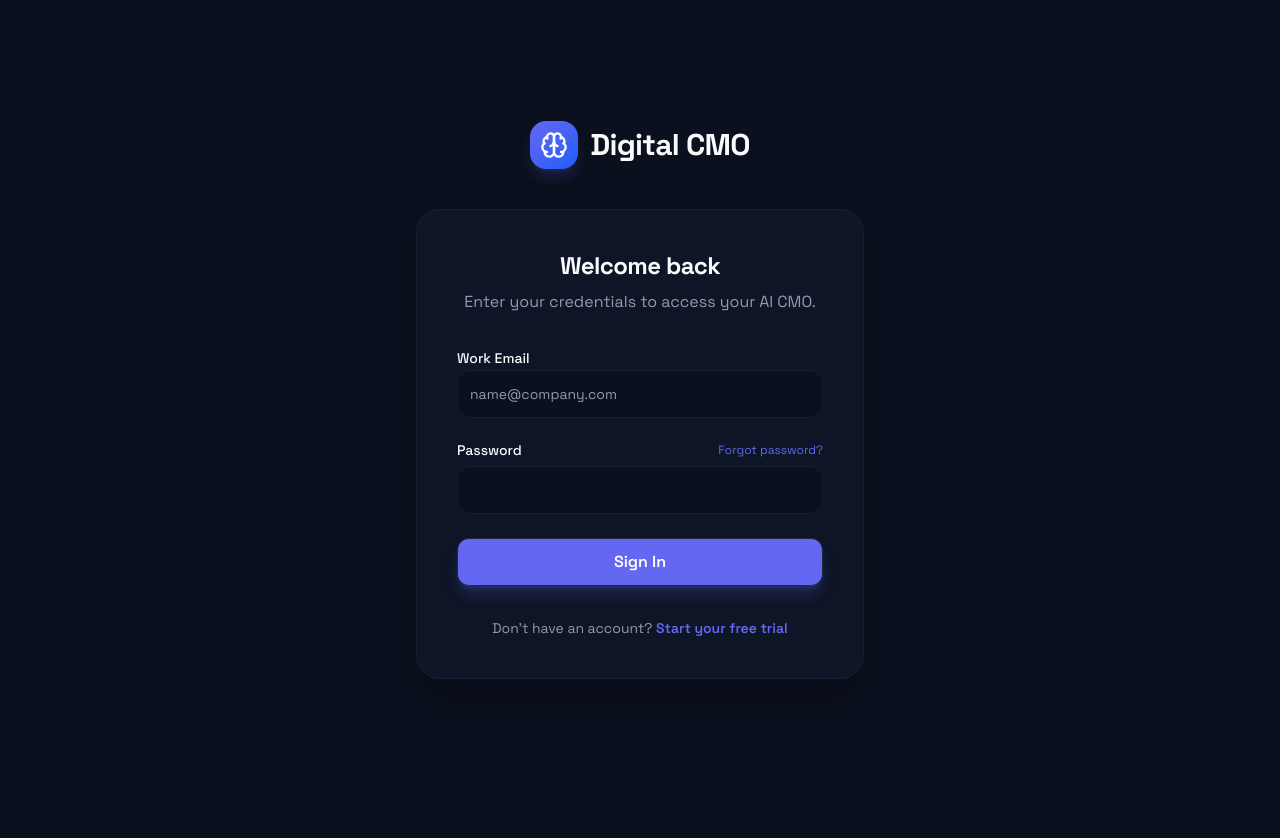
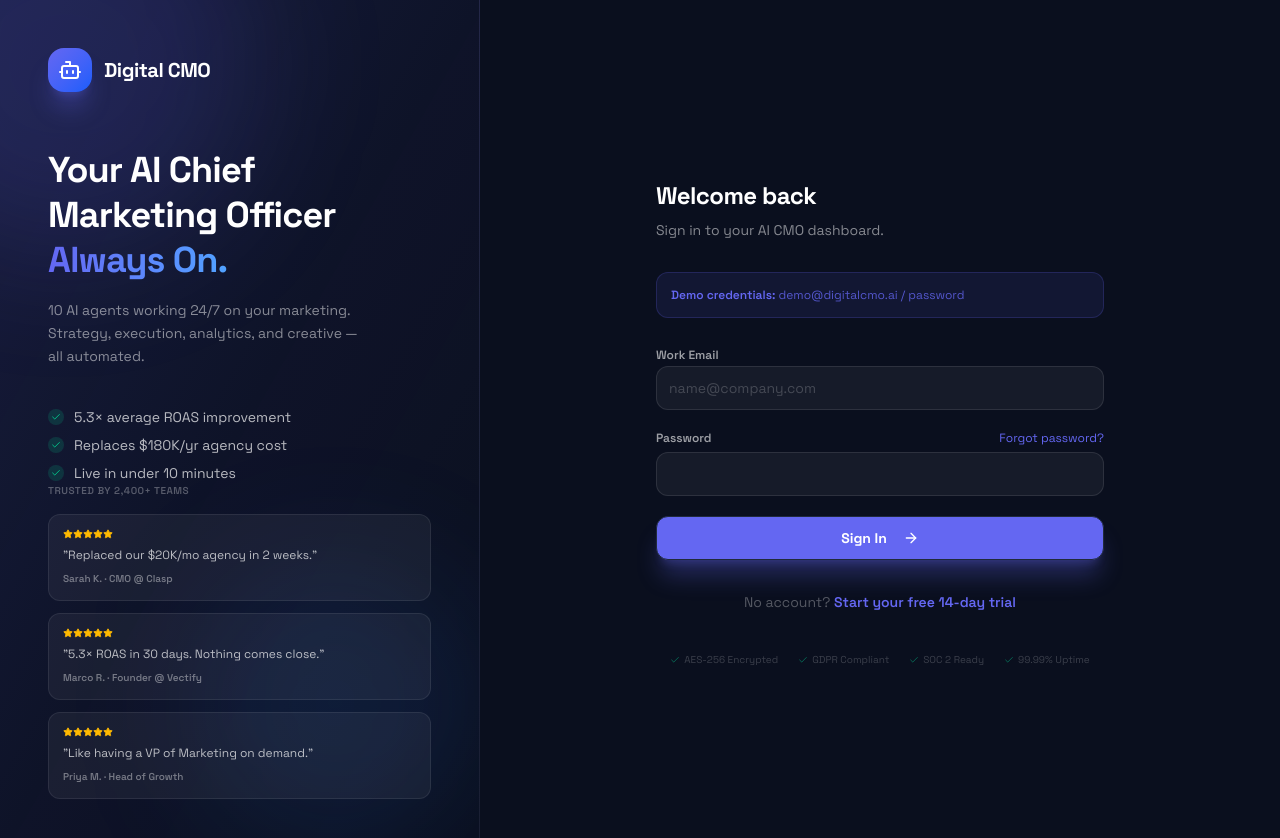
Before and after one commit to JakeDope777/digital-cmo-ai, a React (Vite) app in the folder frontend/: page /login in a window 1280 px wide. Shown: the top 838 px of the page. Before the commit the page ends 800 px from the top, so only its background shows below. Built offline with nearby package versions, Linux system fonts and the light colour scheme.

Commit message:
feat: investor-grade redesign — Login.tsx

```diff
--- a/frontend/src/pages/auth/Login.tsx
+++ b/frontend/src/pages/auth/Login.tsx
@@ -1,12 +1,17 @@
 import { useState } from "react";
 import { Link } from "wouter";
-import { Brain, ArrowRight, Loader2 } from "lucide-react";
+import { Bot, ArrowRight, Loader2, Check, Star } from "lucide-react";
 import { Button } from "@/components/ui/button";
 import { Input } from "@/components/ui/input";
 import { Label } from "@/components/ui/label";
-import { Card, CardContent } from "@/components/ui/card";
 import { useLogin } from "@/hooks/use-api";
 import { useToast } from "@/hooks/use-toast";
+
+const SOCIAL_PROOF = [
+  { name: "Sarah K.", role: "CMO @ Clasp", text: "Replaced our $20K/mo agency in 2 weeks." },
+  { name: "Marco R.", role: "Founder @ Vectify", text: "5.3× ROAS in 30 days. Nothing comes close." },
+  { name: "Priya M.", role: "Head of Growth", text: "Like having a VP of Marketing on demand." },
+];
 
 export function Login() {
   const [email, setEmail] = useState("");
@@ -19,65 +24,138 @@ export function Login() {
     try {
       await login.mutateAsync({ email, password });
       window.location.href = "/dashboard";
-    } catch (err) {
-      toast({ title: "Error", description: "Invalid credentials", variant: "destructive" });
+    } catch {
+      toast({ title: "Invalid credentials", description: "Try demo@digitalcmo.ai / password", variant: "destructive" });
     }
   };
 
   return (
-    <div className="min-h-screen bg-background flex flex-col justify-center items-center p-4 selection:bg-primary/30">
-      <Link href="/" className="flex items-center gap-3 mb-10 group">
-        <div className="w-12 h-12 bg-gradient-to-br from-primary to-blue-600 rounded-2xl flex items-center justify-center shadow-lg shadow-primary/20 group-hover:scale-105 transition-transform">
-          <Brain className="w-7 h-7 text-white" />
-        </div>
-        <span className="font-display font-bold text-3xl tracking-tight text-foreground">Digital CMO</span>
-      </Link>
+    <div className="min-h-screen bg-[#0a0f1e] flex overflow-hidden">
 
-      <Card className="w-full max-w-md bg-card/80 backdrop-blur-xl border-border/50 shadow-2xl rounded-3xl overflow-hidden">
-        <CardContent className="p-8 md:p-10">
-          <div className="mb-8 text-center">
-            <h1 className="text-2xl font-display font-bold text-foreground">Welcome back</h1>
-            <p className="text-muted-foreground mt-2">Enter your credentials to access your AI CMO.</p>
+      {/* Left panel — branding */}
+      <div className="hidden lg:flex w-[480px] flex-shrink-0 bg-gradient-to-br from-primary/15 via-primary/5 to-transparent border-r border-white/5 flex-col justify-between p-12 relative overflow-hidden">
+        {/* Decorative glow */}
+        <div className="absolute -top-32 -left-32 w-96 h-96 bg-primary/15 rounded-full blur-3xl pointer-events-none" />
+        <div className="absolute bottom-0 right-0 w-72 h-72 bg-blue-500/10 rounded-full blur-3xl pointer-events-none" />
+
+        <div className="relative z-10">
+          <div className="flex items-center gap-3 mb-14">
+            <div className="w-11 h-11 bg-gradient-to-br from-primary to-blue-600 rounded-2xl flex items-center justify-center shadow-xl shadow-primary/30">
+              <Bot className="w-6 h-6 text-white" />
+            </div>
+            <span className="font-display font-bold text-xl text-white tracking-tight">Digital CMO</span>
           </div>
 
-          <form onSubmit={handleSubmit} className="space-y-6">
-            <div className="space-y-2">
-              <Label htmlFor="email">Work Email</Label>
+          <h2 className="text-4xl font-display font-bold text-white leading-tight mb-4">
+            Your AI Chief<br />Marketing Officer<br />
+            <span className="text-transparent bg-clip-text bg-gradient-to-r from-primary to-blue-400">Always On.</span>
+          </h2>
+          <p className="text-white/50 text-sm leading-relaxed max-w-xs">
+            10 AI agents working 24/7 on your marketing. Strategy, execution, analytics, and creative — all automated.
+          </p>
+
+          <div className="mt-10 space-y-2">
+            {[
+              "5.3× average ROAS improvement",
+              "Replaces $180K/yr agency cost",
+              "Live in under 10 minutes",
+            ].map((f) => (
+              <div key={f} className="flex items-center gap-2.5 text-sm text-white/70">
+                <div className="w-4 h-4 rounded-full bg-emerald-400/15 flex items-center justify-center shrink-0">
+                  <Check className="w-2.5 h-2.5 text-emerald-400" />
+                </div>
+                {f}
+              </div>
+            ))}
+          </div>
+        </div>
+
+        {/* Testimonials */}
+        <div className="relative z-10 space-y-3">
+          <p className="text-[10px] font-semibold uppercase tracking-wider text-white/30 mb-4">Trusted by 2,400+ Teams</p>
+          {SOCIAL_PROOF.map((t) => (
+            <div key={t.name} className="bg-white/5 border border-white/8 rounded-xl p-3.5">
+              <div className="flex mb-2">
+                {[1,2,3,4,5].map(s => <Star key={s} className="w-2.5 h-2.5 text-amber-400 fill-amber-400" />)}
+              </div>
+              <p className="text-xs text-white/70 mb-2">"{t.text}"</p>
+              <p className="text-[10px] font-semibold text-white/40">{t.name} · {t.role}</p>
+            </div>
+          ))}
+        </div>
+      </div>
+
+      {/* Right panel — form */}
+      <div className="flex-1 flex items-center justify-center p-6">
+        <div className="w-full max-w-md">
+
+          {/* Mobile logo */}
+          <div className="flex items-center gap-3 mb-10 lg:hidden">
+            <div className="w-10 h-10 bg-gradient-to-br from-primary to-blue-600 rounded-2xl flex items-center justify-center shadow-xl shadow-primary/30">
+              <Bot className="w-5 h-5 text-white" />
+            </div>
+            <span className="font-display font-bold text-xl text-white">Digital CMO</span>
+          </div>
+
+          <div className="mb-8">
+            <h1 className="text-2xl font-display font-bold text-white">Welcome back</h1>
+            <p className="text-white/50 mt-2 text-sm">Sign in to your AI CMO dashboard.</p>
+          </div>
+
+          {/* Demo hint */}
+          <div className="mb-6 p-3.5 bg-primary/10 border border-primary/20 rounded-xl text-xs text-primary/80">
+            <span className="font-semibold text-primary">Demo credentials:</span> demo@digitalcmo.ai / password
+          </div>
+
+          <form onSubmit={handleSubmit} className="space-y-5">
+            <div className="space-y-1.5">
+              <Label className="text-xs font-semibold text-white/60">Work Email</Label>
               <Input
-                id="email"
                 type="email"
                 placeholder="name@company.com"
                 value={email}
                 onChange={e => setEmail(e.target.value)}
-                className="h-12 bg-background border-border/50 focus:border-primary focus:ring-primary/20 rounded-xl"
+                className="h-11 bg-white/5 border-white/10 text-white placeholder:text-white/20 focus:border-primary/50 focus:ring-primary/20 rounded-xl"
                 required
               />
             </div>
-            <div className="space-y-2">
+            <div className="space-y-1.5">
               <div className="flex justify-between items-center">
-                <Label htmlFor="password">Password</Label>
+                <Label className="text-xs font-semibold text-white/60">Password</Label>
                 <a href="#" className="text-xs text-primary hover:underline">Forgot password?</a>
               </div>
               <Input
-                id="password"
                 type="password"
                 value={password}
                 onChange={e => setPassword(e.target.value)}
-                className="h-12 bg-background border-border/50 focus:border-primary focus:ring-primary/20 rounded-xl"
+                className="h-11 bg-white/5 border-white/10 text-white placeholder:text-white/20 focus:border-primary/50 rounded-xl"
                 required
               />
             </div>
 
-            <Button type="submit" disabled={login.isPending} className="w-full h-12 rounded-xl text-base font-semibold bg-primary hover:bg-primary/90 text-white shadow-lg shadow-primary/25 transition-all">
-              {login.isPending ? <Loader2 className="w-5 h-5 animate-spin" /> : "Sign In"}
+            <Button
+              type="submit"
+              disabled={login.isPending}
+              className="w-full h-11 rounded-xl text-sm font-bold bg-primary hover:bg-primary/90 text-white shadow-xl shadow-primary/30 transition-all"
+            >
+              {login.isPending ? <Loader2 className="w-4 h-4 animate-spin" /> : <>Sign In <ArrowRight className="w-4 h-4 ml-2" /></>}
             </Button>
           </form>
 
-          <div className="mt-8 text-center text-sm text-muted-foreground">
-            Don't have an account? <Link href="/register" className="text-primary font-semibold hover:underline">Start your free trial</Link>
+          <p className="mt-8 text-center text-sm text-white/30">
+            No account?{" "}
+            <Link href="/register" className="text-primary font-semibold hover:underline">Start your free 14-day trial</Link>
+          </p>
+
+          <div className="mt-10 flex flex-wrap items-center justify-center gap-x-5 gap-y-2">
+            {["AES-256 Encrypted", "GDPR Compliant", "SOC 2 Ready", "99.99% Uptime"].map((t) => (
+              <span key={t} className="text-[10px] text-white/20 flex items-center gap-1">
+                <Check className="w-2.5 h-2.5 text-emerald-400/50" />{t}
+              </span>
+            ))}
           </div>
-        </CardContent>
-      </Card>
+        </div>
+      </div>
     </div>
   );
 }
```
